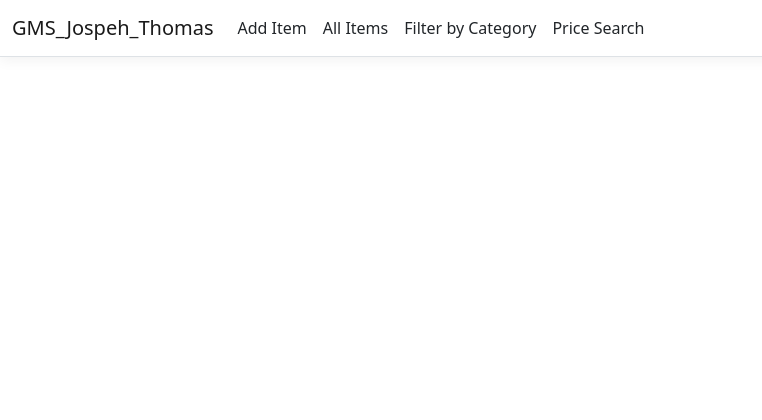
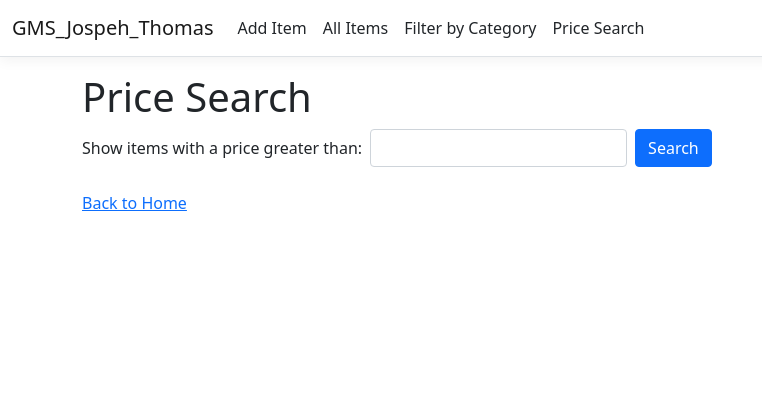
Before and after one commit to dragosaber/PROG30000-Assignment-2-Data-Persistence-with-EF-Core, an ASP.NET Core app: template GMS_Jospeh_Thomas/Views/Items/PriceSearch.cshtml in a window 1280 px wide. Shown: the top 420 px of the page, without its empty margins (0-762 px from the left). Run offline with ASP.NET Core 8, Linux system fonts and the light colour scheme; the template is opened without the code that fills it, so the values that code supplies are empty; style sheets or scripts are compiled from the project's sources.

Commit message:
Part B Complete: Finished page setup

```diff
--- a/GMS_Jospeh_Thomas/Controllers/ItemsController.cs
+++ b/GMS_Jospeh_Thomas/Controllers/ItemsController.cs
@@ -155,7 +155,7 @@ public class ItemsController : Controller
             return View(new List<Item>());
         }
 
-        var items = await _context.Items
+        var items = await _context.ItemInfos
             .Where(i => i.Category == category.Value)
             .OrderBy(i => i.Name)
             .ToListAsync();
@@ -174,7 +174,7 @@ public class ItemsController : Controller
             return View(new List<Item>());
         }
 
-        var items = await _context.Items
+        var items = await _context.ItemInfos
             .Where(i => i.Price > price.Value)
             .OrderByDescending(i => i.Price)
             .ToListAsync();
--- a/GMS_Jospeh_Thomas/Views/Items/Create.cshtml
+++ b/GMS_Jospeh_Thomas/Views/Items/Create.cshtml
@@ -53,3 +53,5 @@
 <div>
     <a asp-action="Index">Back to List</a>
 </div>
+
+<a asp-controller="Home" asp-action="Index">Back to Home</a>
--- a/GMS_Jospeh_Thomas/Views/Items/Delete.cshtml
+++ b/GMS_Jospeh_Thomas/Views/Items/Delete.cshtml
@@ -8,7 +8,7 @@
 
 <h3>Are you sure you want to delete this?</h3>
 <div>
-    <h4>GMS_Jospeh_Thomas.Models.Item</h4>
+    <h4>Item</h4>
     <hr />
     <dl class="row">
         <dt class = "col-sm-2">
@@ -56,3 +56,5 @@
         <a asp-action="Index">Back to List</a>
     </form>
 </div>
+
+<a asp-controller="Home" asp-action="Index">Back to Home</a>
--- a/GMS_Jospeh_Thomas/Views/Items/Edit.cshtml
+++ b/GMS_Jospeh_Thomas/Views/Items/Edit.cshtml
@@ -20,7 +20,9 @@
             </div>
             <div class="form-group">
                 <label asp-for="Category" class="control-label"></label>
-                <input asp-for="Category" class="form-control" />
+                <select asp-for="Category" class="form-select"
+                        asp-items="Html.GetEnumSelectList<GMS_Jospeh_Thomas.Models.ItemCategory>()">
+                </select>
                 <span asp-validation-for="Category" class="text-danger"></span>
             </div>
             <div class="form-group">
@@ -52,3 +54,5 @@
 @section Scripts {
     @{await Html.RenderPartialAsync("_ValidationScriptsPartial");}
 }
+
+<a asp-controller="Home" asp-action="Index">Back to Home</a>
--- a/GMS_Jospeh_Thomas/Views/Items/PriceSearch.cshtml
+++ b/GMS_Jospeh_Thomas/Views/Items/PriceSearch.cshtml
@@ -1,5 +1,56 @@
-@*
-    For more information on enabling MVC for empty projects, visit https://go.microsoft.com/fwlink/?LinkID=397860
-*@
+@model IEnumerable<GMS_Jospeh_Thomas.Models.Item>
+
 @{
+    ViewData["Title"] = "Price Search";
 }
+
+<h1>Price Search</h1>
+
+<form asp-action="PriceSearch" method="get" class="row g-2 mb-4">
+    <div class="col-auto">
+        <label for="price" class="col-form-label">Show items with a price greater than:</label>
+    </div>
+    <div class="col-auto">
+        <input type="number" id="price" name="price" step="0.01" min="0"
+               value="@ViewBag.Price" class="form-control" required />
+    </div>
+    <div class="col-auto">
+        <button type="submit" class="btn btn-primary">Search</button>
+    </div>
+</form>
+
+@if (ViewBag.Searched == true)
+{
+    if (!Model.Any())
+    {
+        <p>No items found with a price greater than @(((decimal)ViewBag.Price).ToString("C")).</p>
+    }
+    else
+    {
+        <table class="table">
+            <thead>
+                <tr>
+                    <th>@Html.DisplayNameFor(model => model.Name)</th>
+                    <th>@Html.DisplayNameFor(model => model.Category)</th>
+                    <th>@Html.DisplayNameFor(model => model.PurchaseDate)</th>
+                    <th>@Html.DisplayNameFor(model => model.Quantity)</th>
+                    <th>@Html.DisplayNameFor(model => model.Price)</th>
+                </tr>
+            </thead>
+            <tbody>
+                @foreach (var item in Model)
+                {
+                    <tr>
+                        <td>@Html.DisplayFor(modelItem => item.Name)</td>
+                        <td>@Html.DisplayFor(modelItem => item.Category)</td>
+                        <td>@Html.DisplayFor(modelItem => item.PurchaseDate)</td>
+                        <td>@Html.DisplayFor(modelItem => item.Quantity)</td>
+                        <td>@Html.DisplayFor(modelItem => item.Price)</td>
+                    </tr>
+                }
+            </tbody>
+        </table>
+    }
+}
+
+<a asp-controller="Home" asp-action="Index">Back to Home</a>
```
Also changed, not shown: GMS_Jospeh_Thomas/Views/Items/Details.cshtml (+3 -5 lines), GMS_Jospeh_Thomas/Views/Items/Index.cshtml (+6 -4 lines).
